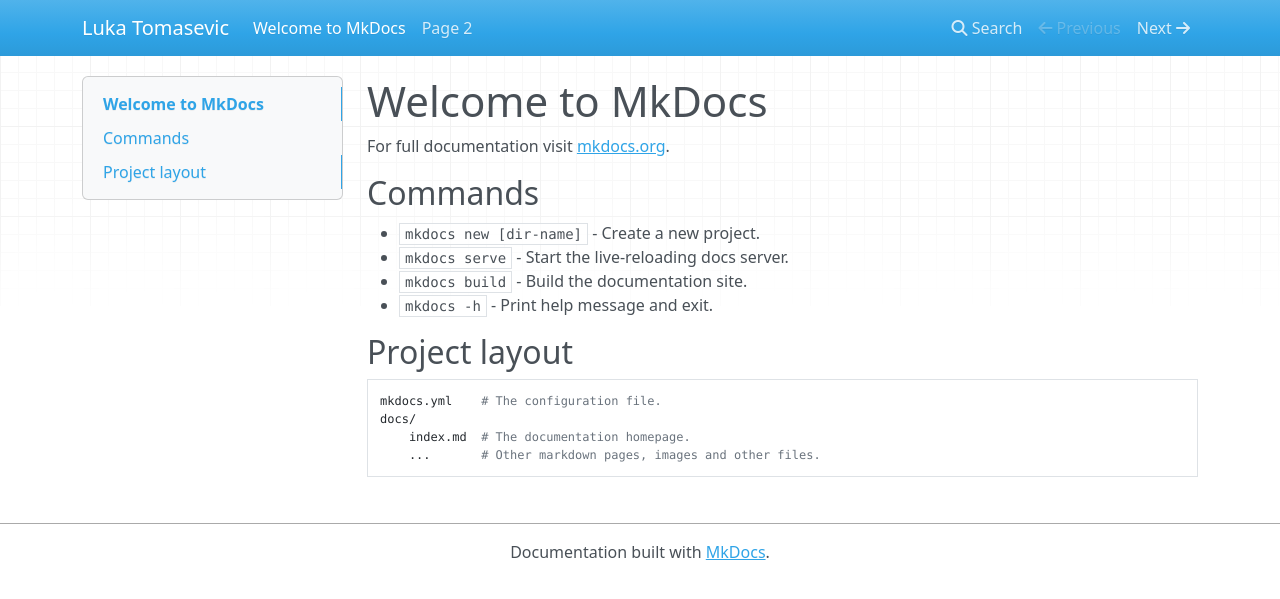
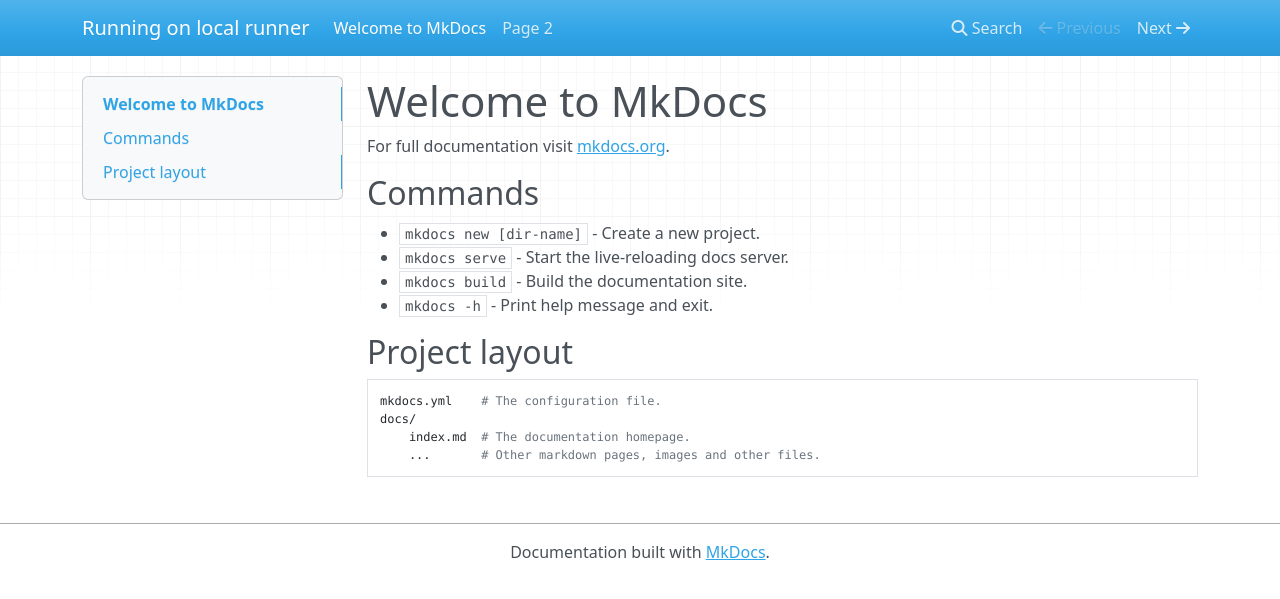
Before and after one commit to ltomasevic/mkdocs, an MkDocs documentation site: the page built from docs/index.md, in a window 1280 px wide. Shown: the top 599 px of the page. Built offline with MkDocs 1.6.1, drawn with Linux system fonts in a browser that asks for light colours; nearby versions of some CDN libraries.

Commit message:
local runner

```diff
--- a/mkdocs.yml
+++ b/mkdocs.yml
@@ -1,4 +1,4 @@
-site_name: Luka Tomasevic
+site_name: Running on local runner
 theme:
   name: mkdocs
   features:
```
